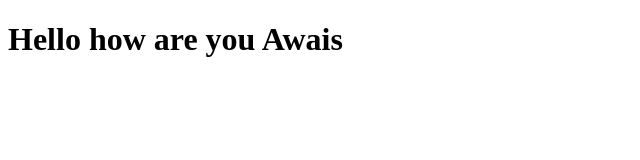
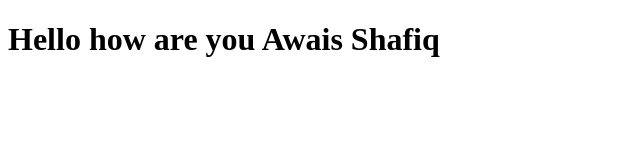
Before and after one commit to awais1989/Bootcamp1, a plain HTML site: page index.html in a window 1280 px wide. Shown: the whole page, without its empty margins (0-640 px from the left). Drawn offline with Linux system fonts and the light colour scheme.

Commit message:
update
index.html

```diff
--- a/index.html
+++ b/index.html
@@ -6,6 +6,6 @@
     <title>Document</title>
 </head>
 <body>
-    <h1>Hello how are you Awais</h1>
+    <h1>Hello how are you Awais Shafiq</h1>
 </body>
 </html>
```
